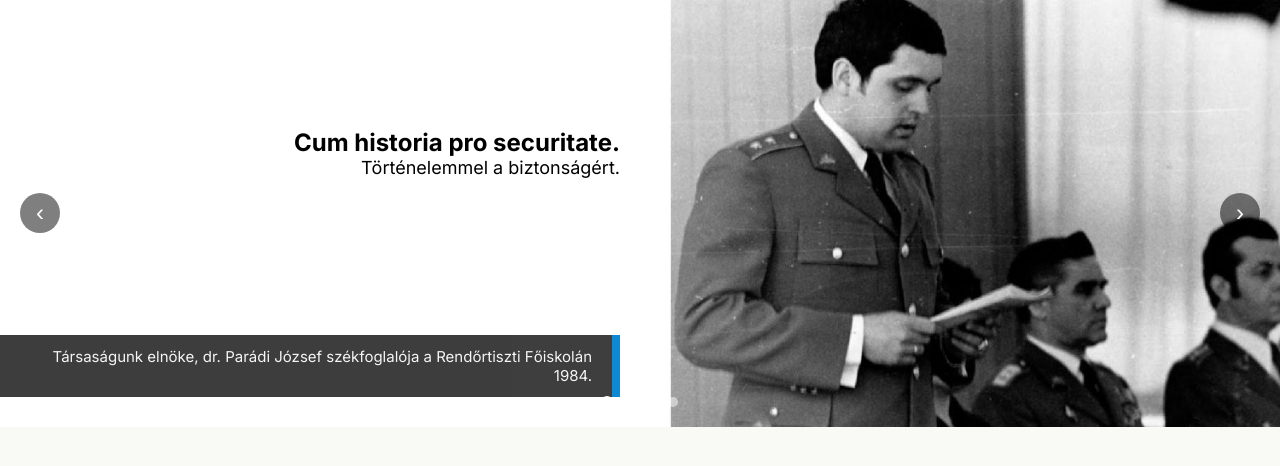
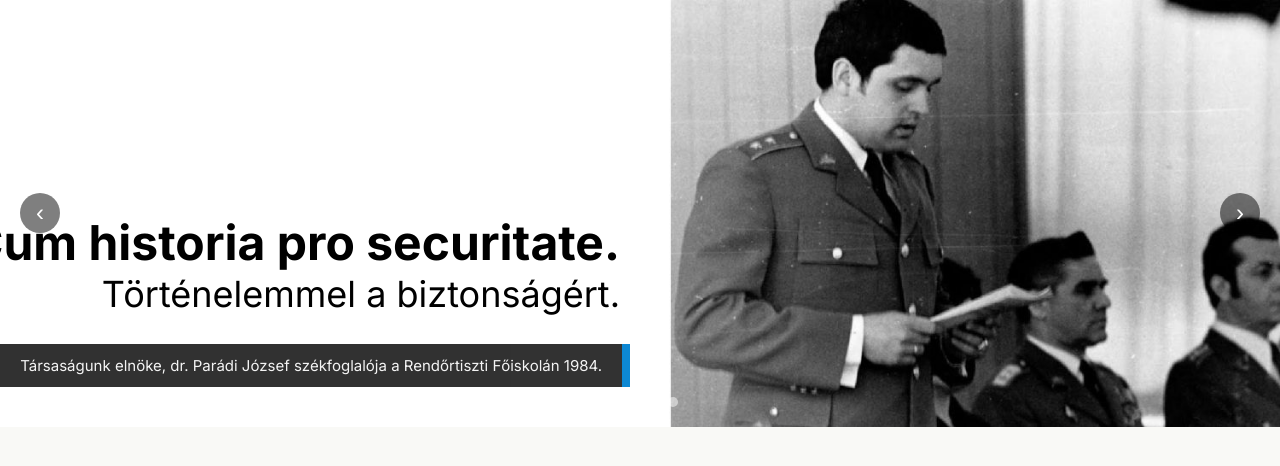
Before and after one commit to szbmrtt/szbmrtt-archive, a plain HTML site: page index.html in a window 1280 px wide. Drawn offline with Linux system fonts and the light colour scheme.

Commit message:
Update index.html

```diff
--- a/index.html
+++ b/index.html
@@ -69,60 +69,71 @@
     }
 
     .slide img {
-      object-fit: fill; /* a kép pont kitölti a konténert, nem torzít */
+      object-fit: fill;
       object-position: center;
     }
 
-    /* ========== ASZTALI NÉZET: szöveg a képen belül (bal fehér mezőben) ========== */
+    /* ========== ASZTALI NÉZET ========== */
     @media (min-width: 1024px) {
+
+      /* Asztali szöveg konténer (a bal oldali 50%-ban) */
       .desktop-text {
         position: absolute;
         top: 0;
         left: 0;
-        width: 50%;          /* a bal oldali fehér mező */
+        width: 50%;
         height: 100%;
         z-index: 2;
         pointer-events: none;
       }
+
+      /* Mottó doboz: függőlegesen középre, jobbra igazítva */
       .desktop-motto {
         position: absolute;
-        top: 30%;
+        top: 50%;
         right: 20px;
         transform: translateY(-50%);
         text-align: right;
         opacity: 0;
       }
-      .desktop-desc {
-        position: absolute;
-        bottom: 30px;
-        right: 20px;
-        text-align: right;
-        width: auto;
-        background-color: rgba(0, 0, 0, 0.8);
-        border-right: 8px solid #0082D1;
-        padding: 12px 20px;
-        border-radius: 0;
-        opacity: 0;
-      }
-      .latin-motto {
-        font-size: 24px;
+
+      /* Mottó szövegek: fekete, vastagabb, reszponzív méret */
+      .desktop-motto .latin-motto {
+        font-size: clamp(32px, 5vw, 48px);
         font-weight: bold;
         color: #000000;
         white-space: nowrap;
       }
-      .hungarian-motto {
-        font-size: 18px;
+      .desktop-motto .hungarian-motto {
+        font-size: clamp(24px, 4vw, 36px);
         font-weight: normal;
         color: #000000;
         white-space: nowrap;
       }
-      .desc-text {
+
+      /* Leírás doboz: alsó rész, balra 0, jobbra 10px rés, automatikus szélesség */
+      .desktop-desc {
+        position: absolute;
+        bottom: 40px;
+        left: 0;
+        right: 10px;
+        width: auto;
+        background-color: rgba(0, 0, 0, 0.85);
+        border-right: 8px solid #0082D1;
+        padding: 12px 20px;
+        text-align: right;
+        opacity: 0;
+      }
+
+      /* Leírás szövege: fehér, normál méret */
+      .desktop-desc .desc-text {
         font-size: 15px;
         font-weight: normal;
         color: #ffffff;
         opacity: 0.95;
         white-space: normal;
       }
+
       /* Animációk asztali szöveghez */
       .desktop-motto.animate {
         animation: slideInFromRight 0.6s ease-out forwards;
@@ -130,16 +141,17 @@
       .desktop-desc.animate {
         animation: fadeIn 0.8s ease-out forwards;
       }
+
       /* Mobil szöveget elrejtjük asztali nézetben */
       .mobile-text-container {
         display: none;
       }
     }
 
-    /* ========== MOBIL NÉZET: szöveg a kép ALATT ========== */
+    /* ========== MOBIL NÉZET (változatlan) ========== */
     @media (max-width: 1023px) {
       .desktop-text {
-        display: none;  /* asztali szöveg elrejtése mobilban */
+        display: none;
       }
       .mobile-text-container {
         display: block;
@@ -184,16 +196,9 @@
 
     /* ========== KÖZÖS ANIMÁCIÓK ========== */
     @keyframes slideInFromRight {
-      0% {
-        opacity: 0;
-        transform: translateX(50px);
-      }
-      100% {
-        opacity: 1;
-        transform: translateX(0);
-      }
+      0% { opacity: 0; transform: translateX(50px); }
+      100% { opacity: 1; transform: translateX(0); }
     }
-
     @keyframes fadeIn {
       0% { opacity: 0; }
       100% { opacity: 0.95; }
@@ -252,25 +257,28 @@
 <body>
 <div class="hero-slideshow">
   <div class="slides-container">
-    <!-- dia-k: csak a képek -->
+    <!-- 1. dia -->
     <div class="slide" data-index="0">
       <picture>
         <source media="(max-width: 1023px)" srcset="szbmrtt-president-dr-jozsef-paradi-inauguration-1984-mobile.jpg">
         <img src="szbmrtt-elnok-dr-paradi-jozsef-szekfoglalo-rendortiszti-foiskola1984-desktop.jpg" alt="Dr. Parádi József székfoglaló">
       </picture>
     </div>
+    <!-- 2. dia -->
     <div class="slide" data-index="1">
       <picture>
         <source media="(max-width: 1023px)" srcset="national-security-service-conference-budapest-intelligence-mobile.jpg">
         <img src="szbmrtt-nbsz-nemzetbiztonsagi-szakszolgalat-szakmatorteneti-konferencia-desktop.jpg" alt="NBSZ konferencia">
       </picture>
     </div>
+    <!-- 3. dia -->
     <div class="slide" data-index="2">
       <picture>
         <source media="(max-width: 1023px)" srcset="intelligence-reconnaissance-service-manual-1872-guide-mobile.jpg">
         <img src="anleitung-zum-kundschaftsdienste-1872-felderitoszolgalati-utasitas-szbmrtt-desktop.jpg" alt="1872-es utasítás">
       </picture>
     </div>
+    <!-- 4. dia -->
     <div class="slide" data-index="3">
       <picture>
         <source media="(max-width: 1023px)" srcset="szbmrtt-honorary-medals-zeidler-sandor-design-mobile.jpg">
@@ -353,39 +361,31 @@
     const mobileHungarian = document.querySelector('.mobile-motto .hungarian-motto');
     const mobileDescText = document.querySelector('.mobile-desc .desc-text');
 
-    // Segédfüggvény az animáció újraindításához
     function restartAnimation(element, className) {
       if (!element) return;
       element.classList.remove(className);
-      // Kényszerített reflow
-      void element.offsetWidth;
+      void element.offsetWidth; // reflow
       element.classList.add(className);
     }
 
-    // Szöveg frissítése és animációk indítása
     function updateText(index) {
       const data = slidesData[index];
 
-      // Asztali szöveg frissítése
+      // Asztali
       if (desktopLatin) desktopLatin.textContent = data.latin;
       if (desktopHungarian) desktopHungarian.textContent = data.hungarian;
       if (desktopDescText) desktopDescText.textContent = data.desc;
-
-      // Asztali animációk újraindítása
       restartAnimation(desktopMotto, 'animate');
       restartAnimation(desktopDesc, 'animate');
 
-      // Mobil szöveg frissítése (csak akkor, ha látható – de a JS frissíti a tartalmat mindkét esetben, mert a DOM-ban bent van, csak display: none. Ez nem okoz gondot.)
+      // Mobil
       if (mobileLatin) mobileLatin.textContent = data.latin;
       if (mobileHungarian) mobileHungarian.textContent = data.hungarian;
       if (mobileDescText) mobileDescText.textContent = data.desc;
-
-      // Mobil animációk újraindítása (ha látható, akkor lejátszódik; ha rejtett, akkor felesleges, de nem árt)
       restartAnimation(mobileContainer, 'animate');
       restartAnimation(mobileDescText, 'animate');
     }
 
-    // Dots-ok létrehozása
     function createDots() {
       dotsContainer.innerHTML = '';
       slides.forEach((_, idx) => {
@@ -398,10 +398,8 @@
     }
 
     function updateDots() {
-      const dots = document.querySelectorAll('.dot');
-      dots.forEach((dot, idx) => {
-        if (idx === currentIndex) dot.classList.add('active');
-        else dot.classList.remove('active');
+      document.querySelectorAll('.dot').forEach((dot, idx) => {
+        dot.classList.toggle('active', idx === currentIndex);
       });
     }
 
@@ -423,7 +421,6 @@
       interval = setInterval(nextSlide, intervalTime);
     }
 
-    // Eseménykezelők
     prevBtn.addEventListener('click', () => { prevSlide(); resetInterval(); });
     nextBtn.addEventListener('click', () => { nextSlide(); resetInterval(); });
 
```
